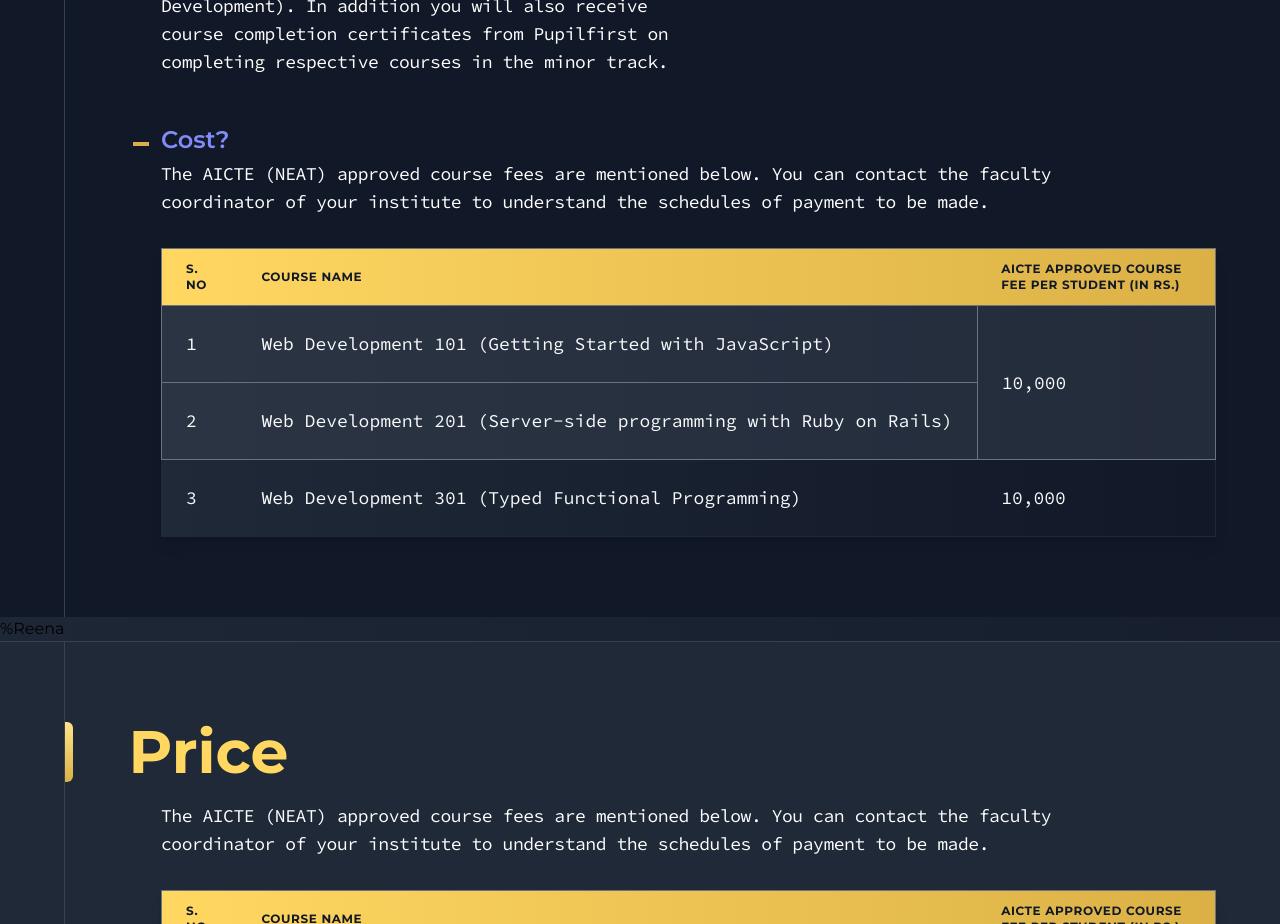
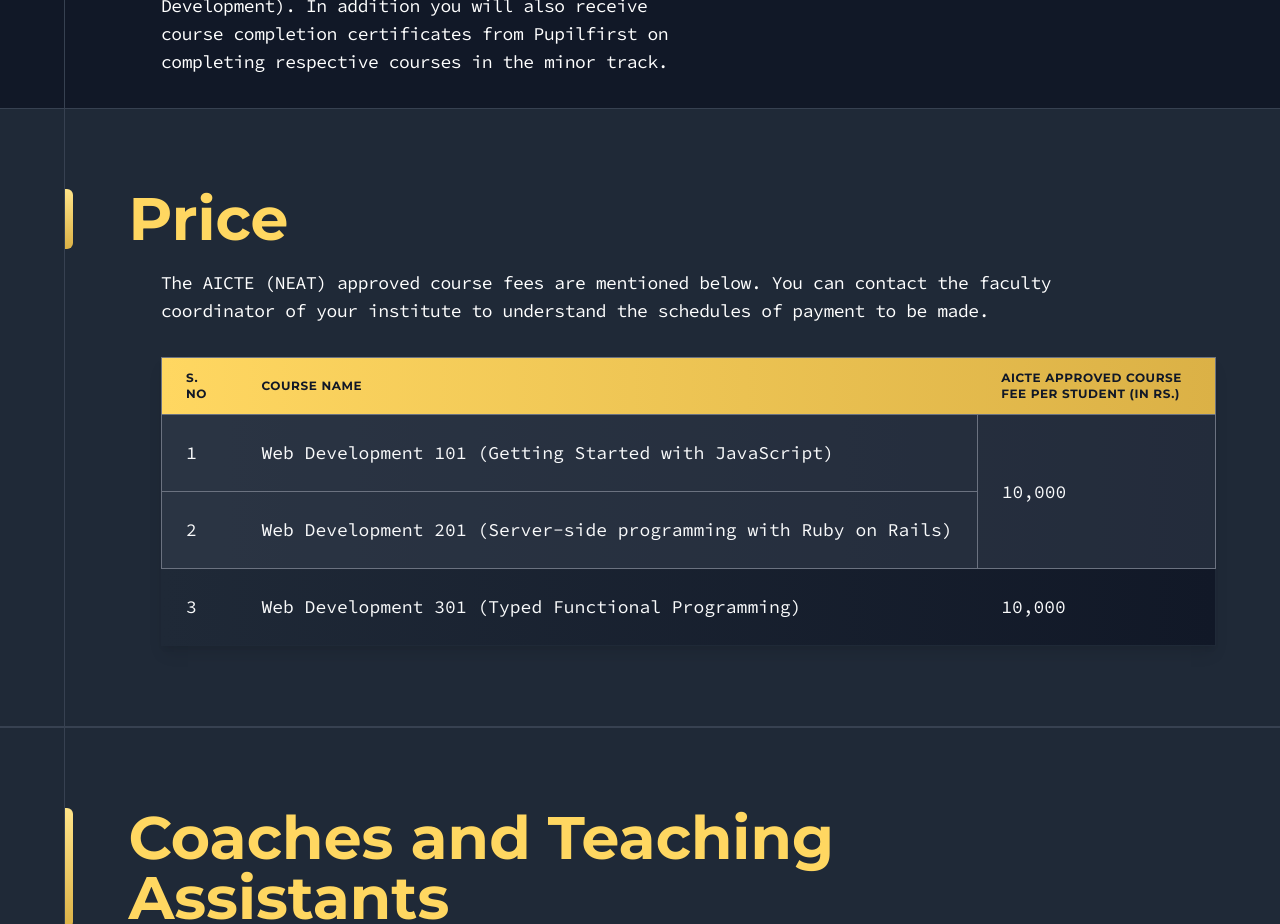
Before and after one commit to pupilfirst/wd.pupilfirst.org, a Next.js app: page / in a window 1280 px wide. Shown: the part 3680-4604 px from the top of the page. Built offline with nearby package versions, Linux system fonts and the light colour scheme.

Commit message:
Update index.js
Delete cost subsection after making it a section

```diff
--- a/pages/index.js
+++ b/pages/index.js
@@ -398,94 +398,10 @@ export default function Home() {
                   </div>
                 </div>
               </div>
-
-              <div className="flex flex-col mt-4 pb-10 lg:pb-20 ml-2 md:ml-4 lg:ml-12 xl:ml-16 2xl:ml-36">
-                <div>
-                  <h3 className="heading-with-underscore text-xl lg:text-2xl text-indigo-400 font-semibold">
-                    Cost?
-                  </h3>
-                  <div className="ml-8 max-w-4xl font-mono text-white tracking-tight pt-1 lg:text-lg ">
-                    <p>
-                      The AICTE (NEAT) approved course fees are mentioned below.
-                      You can contact the faculty coordinator of your institute
-                      to understand the schedules of payment to be made.
-                    </p>
-                  </div>
-                </div>
-                <div className="sm:rounded-lg md:ml-8 mt-8">
-                  <table className="table-auto w-full overflow-hidden border border-gray-800 shadow-lg">
-                    <thead className="bg-gradient-to-r from-primary-500 to-primary-600 text-gray-900 font-semibold">
-                      <tr className="border border-gray-500 text-xs">
-                        <th
-                          scope="col"
-                          className="p-2 md:px-6 md:py-3 text-left uppercase tracking-wider"
-                        >
-                          S. No
-                        </th>
-                        <th
-                          scope="col"
-                          className="p-2 md:px-6 md:py-3 text-left uppercase tracking-wider"
-                        >
-                          Course Name
-                        </th>
-                        <th
-                          scope="col"
-                          className="p-2 md:px-6 md:py-3 text-left uppercase tracking-wider"
-                        >
-                          <span className="hidden lg:block">
-                            AICTE approved course fee per student (in Rs.)
-                          </span>
-                          <span className="block lg:hidden">
-                            course fee per student (in Rs.)
-                          </span>
-                        </th>
-                      </tr>
-                    </thead>
-                    <tbody className="bg-gradient-to-r w-full from-gray-800 to-gray-900 text-gray-50">
-                      <tr className="font-mono bg-gray-700 bg-opacity-50 text-sm md:text-lg border border-gray-500">
-                        <td className="p-2 md:p-6 lg:whitespace-nowrap font-medium ">
-                          1
-                        </td>
-                        <td className="p-2 md:p-6 lg:whitespace-nowrap border-r border-gray-500">
-                          Web Development 101 (Getting Started with JavaScript)
-                        </td>
-                        <td
-                          className="p-2 md:p-6 lg:whitespace-nowrap border-r border-gray-500"
-                          rowspan="2"
-                        >
-                          10,000
-                        </td>
-                      </tr>
-
-                      <tr className="font-mono bg-gray-700 bg-opacity-50 text-sm md:text-lg border border-gray-500">
-                        <td className="p-2 md:p-6 lg:whitespace-nowrap font-medium ">
-                          2
-                        </td>
-                        <td className="p-2 md:p-6 lg:whitespace-nowrap border-r border-gray-500">
-                          Web Development 201 (Server-side programming with Ruby
-                          on Rails)
-                        </td>
-                      </tr>
-
-                      <tr className="font-mono text-sm md:text-lg">
-                        <td className="p-2 md:p-6 lg:whitespace-nowrap font-medium">
-                          3
-                        </td>
-                        <td className="p-2 md:p-6 lg:whitespace-nowrap">
-                          Web Development 301 (Typed Functional Programming)
-                        </td>
-                        <td className="p-2 md:p-6 lg:whitespace-nowrap">
-                          10,000
-                        </td>
-                      </tr>
-                    </tbody>
-                  </table>
-                </div>
-              </div>
             </div>
           </div>
         </section>
-%Reena
+
 
 <section className="bg-gray-800 border-t border-b border-gray-700 mx-auto relative">
           <div className="max-w-6xl 2xl:max-w-7xl mx-auto">
```
